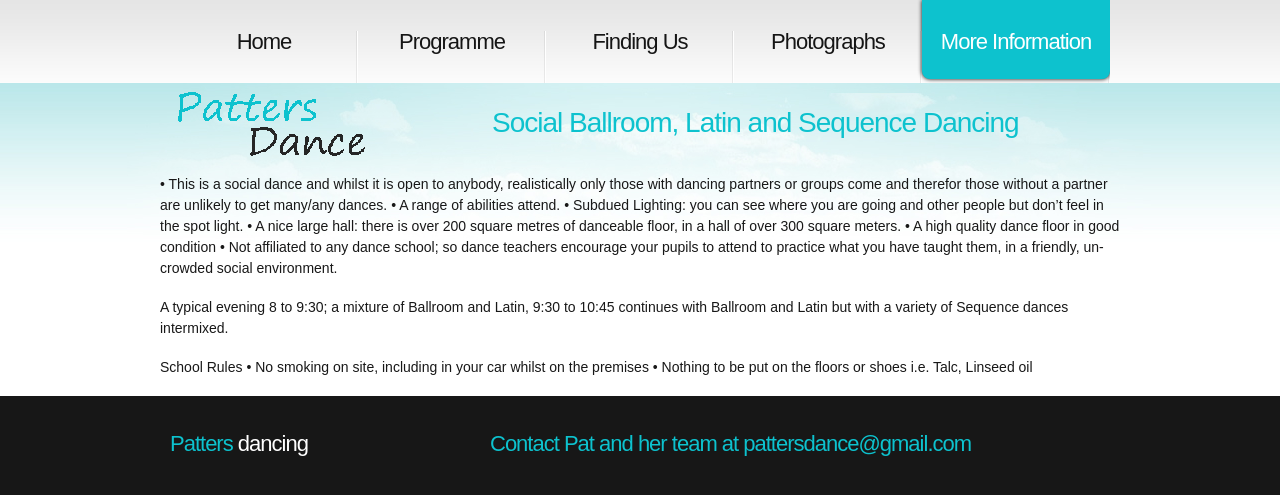
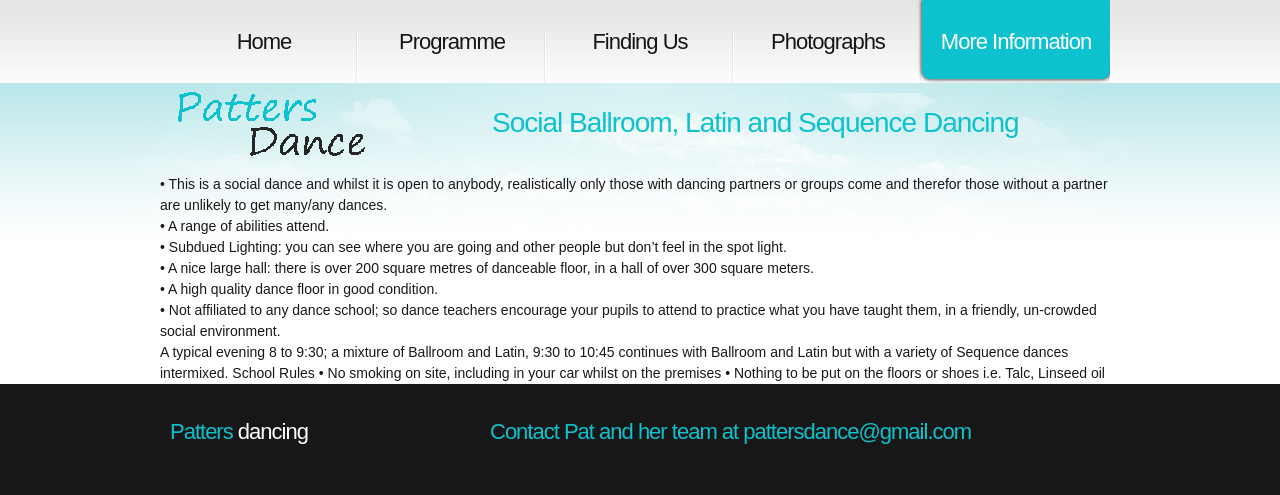
Before and after one commit to ramsayd/patters, a Jekyll site: the page built from 80_information.md, in a window 1280 px wide. Shown: the top 495 px of the page. Built offline with Jekyll 4.4.1, drawn with Linux system fonts in a browser that asks for light colours.

Commit message:
Update 80_information.md

```diff
--- a/80_information.md
+++ b/80_information.md
@@ -4,12 +4,13 @@
 permalink: "information.html"
 ---
 
-• This is a social dance and whilst it is open to anybody, realistically only those with dancing partners or groups come and therefor those without a partner are unlikely to get many/any dances.
-•	A range of abilities attend.
-•	Subdued Lighting: you can see where you are going and other people but don’t feel in the spot light.
-•	A nice large hall: there is over 200 square metres of danceable floor, in a hall of over 300 square meters.
-• A high quality dance floor in good condition
-•	Not affiliated to any dance school; so dance teachers encourage your pupils to attend to practice what you have taught them, in a friendly, un-crowded social environment.
+<ul>
+<li>• This is a social dance and whilst it is open to anybody, realistically only those with dancing partners or groups come and therefor those without a partner are unlikely to get many/any dances.</li>
+<li>•	A range of abilities attend.</li>
+<li>•	Subdued Lighting: you can see where you are going and other people but don’t feel in the spot light.</li>
+<li>•	A nice large hall: there is over 200 square metres of danceable floor, in a hall of over 300 square meters.</li>
+<li>• A high quality dance floor in good condition.</li>
+<li>•	Not affiliated to any dance school; so dance teachers encourage your pupils to attend to practice what you have taught them, in a friendly, un-crowded social environment.</li>
 
 A typical evening
 8 to 9:30; a mixture of Ballroom and Latin, 9:30 to 10:45 continues with Ballroom and Latin but with a variety of Sequence dances intermixed.
```
